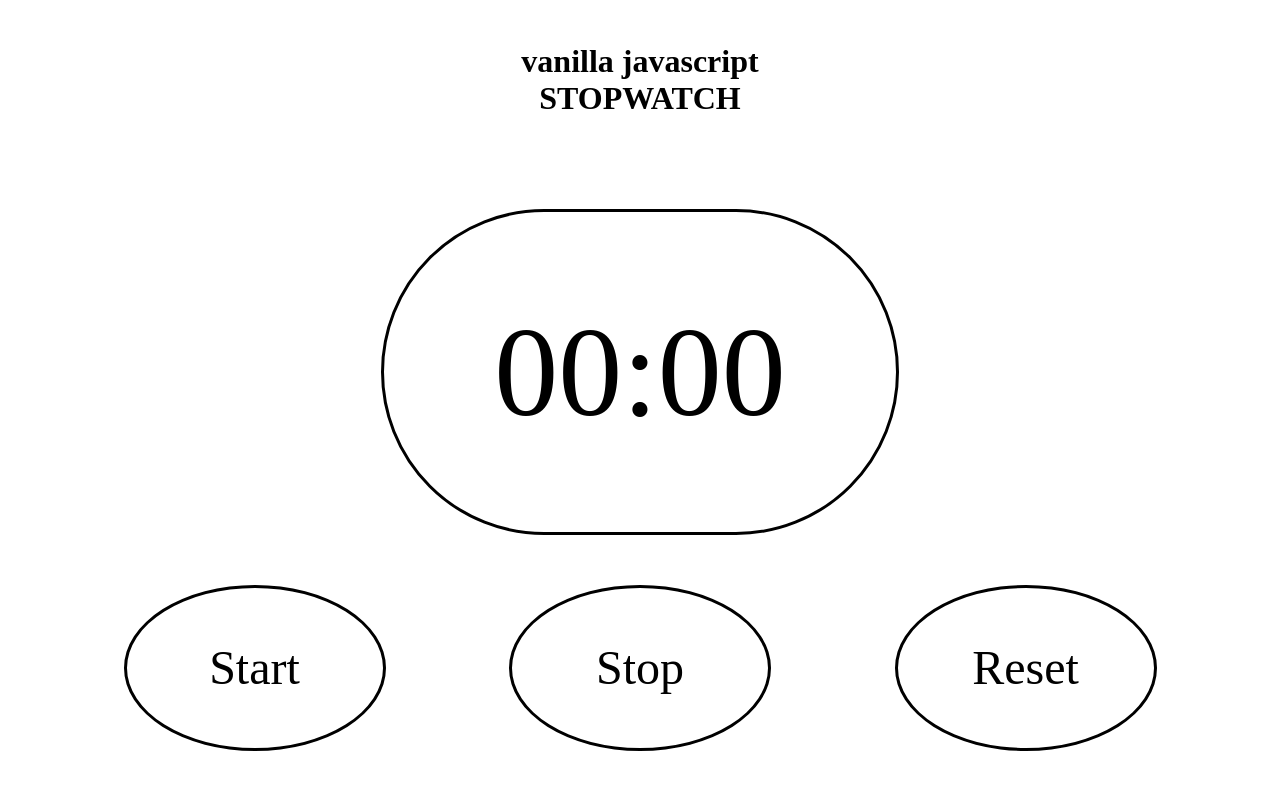
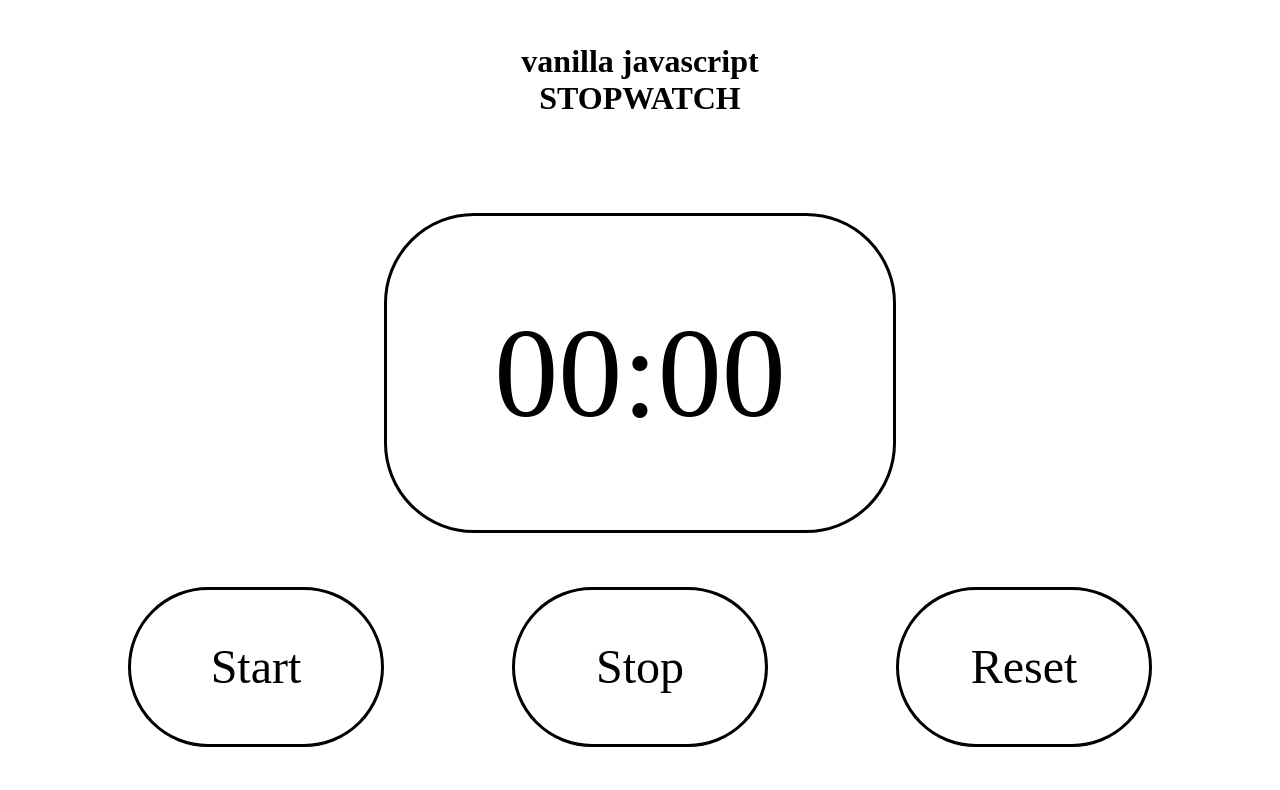
Before and after one commit to rafasc42/stopWatch, a plain HTML site: page index.html in a window 1280 px wide. Drawn offline with Linux system fonts and the light colour scheme.

Commit message:
upgrade on app style

```diff
--- a/styles.css
+++ b/styles.css
@@ -1,10 +1,11 @@
 *{
     padding: 0;
 	margin: 0;
+	box-sizing: border-box;
 }
 
 body{
-	width: 100vw;
+	width: 100%;
 	height: 100vh;
 	display: flex;
 	align-items: center;
@@ -34,7 +35,7 @@ main{
 	width: 40vw;
 	height: 40vh;
     border-style: solid;
-	border-radius: 9em;
+	border-radius: 90px;
 	font-size: 8em;
 
 	display: flex;
@@ -54,7 +55,7 @@ main{
 	height: 20vh;
 	width: 20vw;
     border-style: solid;
-	border-radius: 100%;
+	border-radius: calc(20vh - 30px);
 	display: flex;
 	justify-content: center;
 	align-items: center;
```
